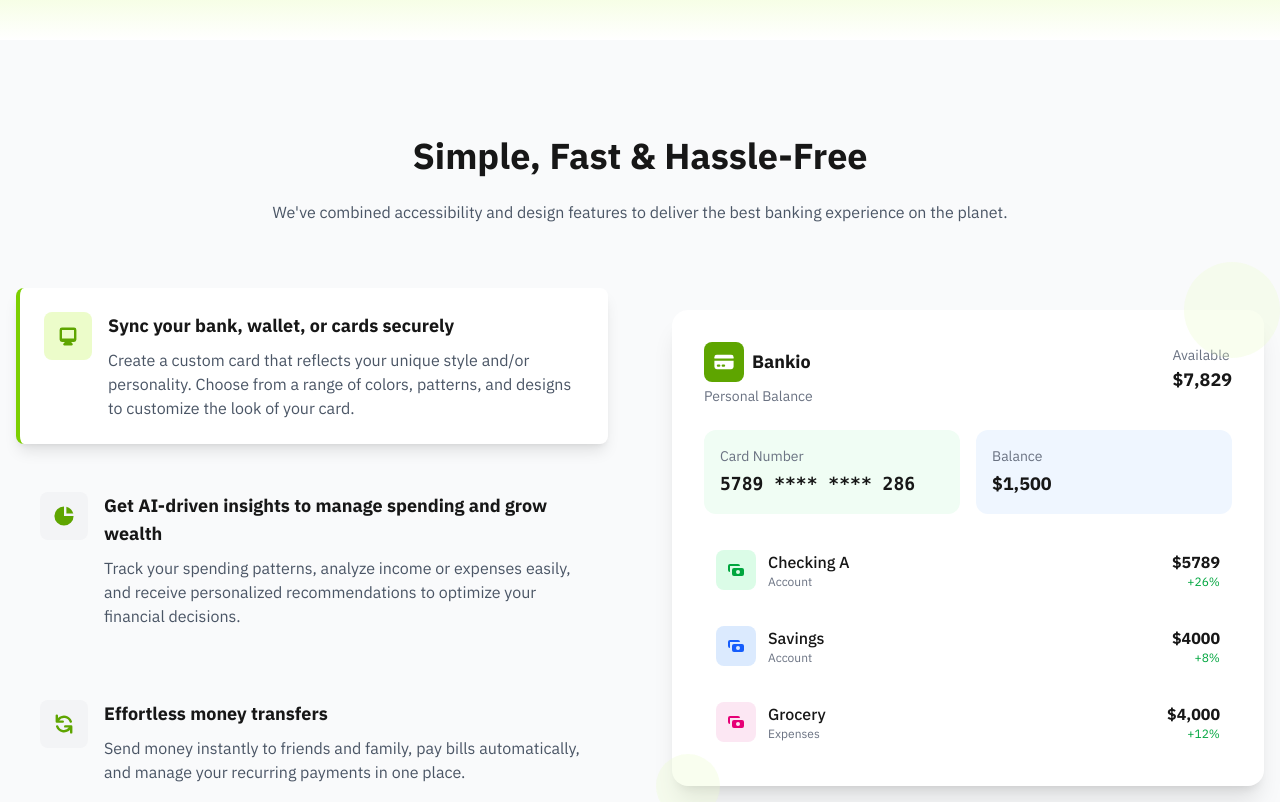
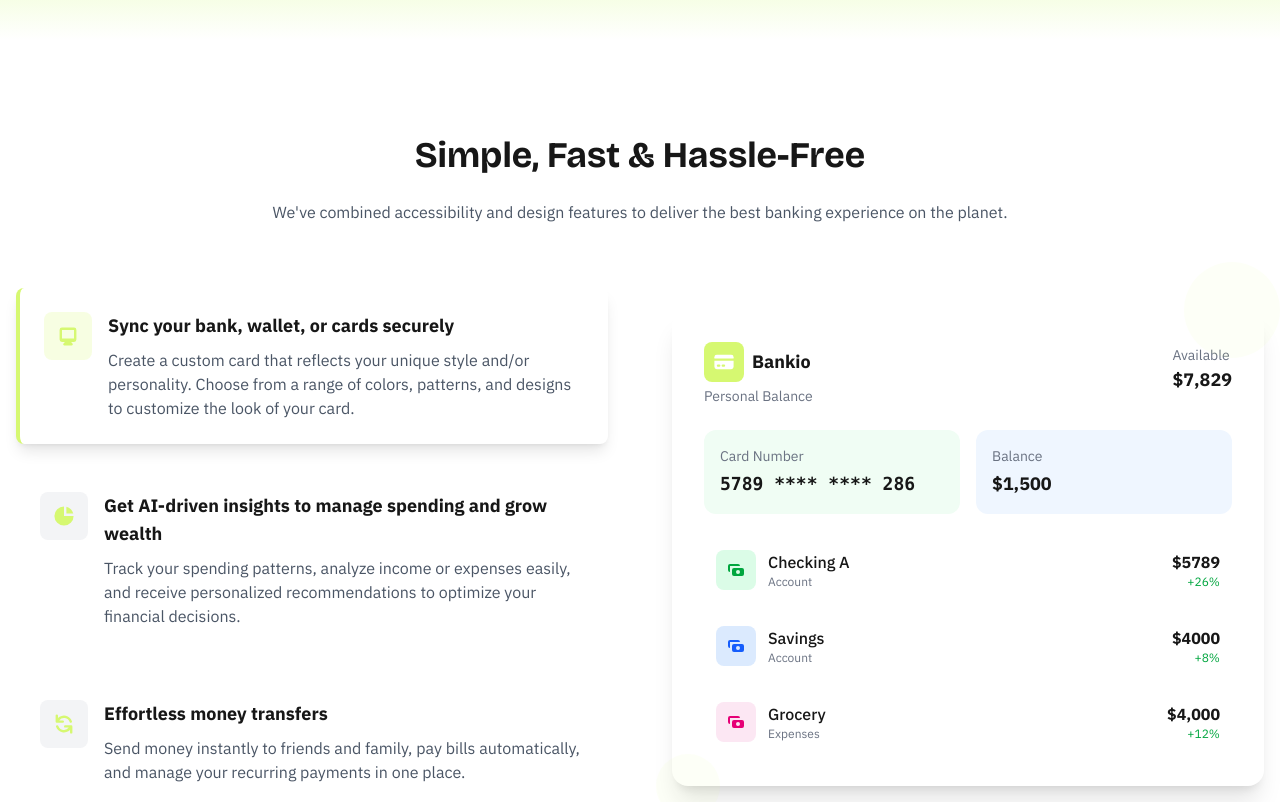
Before and after one commit to Sansarista/banksan, a Next.js app: page / in a window 1280 px wide. Shown: the part 960-1762 px from the top of the page. Built offline with nearby package versions, Linux system fonts and the light colour scheme.

Commit message:
Update: Updated colors

```diff
--- a/src/components/sections/Features.tsx
+++ b/src/components/sections/Features.tsx
@@ -18,7 +18,7 @@
       title: "Sync your bank, wallet, or cards securely",
       description: "Create a custom card that reflects your unique style and/or personality. Choose from a range of colors, patterns, and designs to customize the look of your card.",
       icon: (
-        <svg className="w-6 h-6 text-lime-600" fill="currentColor" viewBox="0 0 20 20">
+        <svg className="w-6 h-6 text-[#d6f871]" fill="currentColor" viewBox="0 0 20 20">
           <path fillRule="evenodd" d="M3 5a2 2 0 012-2h10a2 2 0 012 2v8a2 2 0 01-2 2h-2.22l.123.489.804.804A1 1 0 0113 18H7a1 1 0 01-.707-1.707l.804-.804L7.22 15H5a2 2 0 01-2-2V5zm5.771 7H5V5h10v7H8.771z" clipRule="evenodd" />
         </svg>
       )
@@ -28,7 +28,7 @@
       title: "Get AI-driven insights to manage spending and grow wealth",
       description: "Track your spending patterns, analyze income or expenses easily, and receive personalized recommendations to optimize your financial decisions.",
       icon: (
-        <svg className="w-6 h-6 text-lime-600" fill="currentColor" viewBox="0 0 20 20">
+        <svg className="w-6 h-6 text-[#d6f871]" fill="currentColor" viewBox="0 0 20 20">
           <path d="M2 10a8 8 0 018-8v8h8a8 8 0 11-16 0z" />
           <path d="M12 2.252A8.014 8.014 0 0117.748 8H12V2.252z" />
         </svg>
@@ -39,7 +39,7 @@
       title: "Effortless money transfers",
       description: "Send money instantly to friends and family, pay bills automatically, and manage your recurring payments in one place.",
       icon: (
-        <svg className="w-6 h-6 text-lime-600" fill="currentColor" viewBox="0 0 20 20">
+        <svg className="w-6 h-6 text-[#d6f871]" fill="currentColor" viewBox="0 0 20 20">
           <path fillRule="evenodd" d="M4 2a1 1 0 011 1v2.101a7.002 7.002 0 0111.601 2.566 1 1 0 11-1.885.666A5.002 5.002 0 005.999 7H9a1 1 0 010 2H4a1 1 0 01-1-1V3a1 1 0 011-1zm.008 9.057a1 1 0 011.276.61A5.002 5.002 0 0014.001 13H11a1 1 0 110-2h5a1 1 0 011 1v5a1 1 0 11-2 0v-2.101a7.002 7.002 0 01-11.601-2.566 1 1 0 01.61-1.276z" clipRule="evenodd" />
         </svg>
       )
@@ -53,10 +53,10 @@
   ]
 
   return (
-    <section id="features" className="py-16 md:py-24 bg-gray-50">
+    <section id="features" className="py-16 md:py-24 bg-white">
       <div className="container mx-auto px-4">
         <div className="text-center max-w-3xl mx-auto mb-16">
-          <h2 className="text-3xl md:text-4xl font-bold mb-6">Simple, Fast & Hassle-Free</h2>
+          <h2 className="text-3xl md:text-4xl font-bold font-logo mb-6">Simple, Fast & Hassle-Free</h2>
           <p className="text-gray-600">
             We've combined accessibility and design features to deliver the best banking experience on the planet.
           </p>
@@ -71,13 +71,13 @@
                   key={feature.id}
                   className={`rounded-lg p-6 cursor-pointer transition-all duration-300 ${
                     activeTab === index
-                      ? 'bg-white shadow-lg border-l-4 border-lime-500'
+                      ? 'bg-white shadow-lg border-l-4 border-[#d6f871]'
                       : 'hover:bg-white hover:shadow-md'
                   }`}
                   onClick={() => setActiveTab(index)}
                 >
                   <div className="flex items-start gap-4">
-                    <div className={`p-3 rounded-lg ${activeTab === index ? 'bg-lime-100' : 'bg-gray-100'}`}>
+                    <div className={`p-3 rounded-lg ${activeTab === index ? 'bg-[#d6f871]/20' : 'bg-gray-100'}`}>
                       {feature.icon}
                     </div>
 
@@ -95,13 +95,13 @@
           <div className="relative">
             {activeTab === 0 && (
               <div className="bg-white p-8 rounded-2xl shadow-xl relative">
-                <div className="absolute -top-12 -right-4 w-24 h-24 bg-lime-100 rounded-full opacity-30"></div>
-                <div className="absolute -bottom-8 -left-4 w-16 h-16 bg-lime-100 rounded-full opacity-30"></div>
+                <div className="absolute -top-12 -right-4 w-24 h-24 bg-[#d6f871]/20 rounded-full opacity-30"></div>
+                <div className="absolute -bottom-8 -left-4 w-16 h-16 bg-[#d6f871]/20 rounded-full opacity-30"></div>
 
                 <div className="flex items-start justify-between mb-6">
                   <div>
                     <div className="flex items-center gap-2">
-                      <div className="w-10 h-10 rounded-lg bg-lime-600 flex items-center justify-center">
+                      <div className="w-10 h-10 rounded-lg bg-[#d6f871] flex items-center justify-center">
                         <svg className="w-6 h-6 text-white" fill="currentColor" viewBox="0 0 20 20">
                           <path d="M4 4a2 2 0 00-2 2v1h16V6a2 2 0 00-2-2H4z" />
                           <path fillRule="evenodd" d="M18 9H2v5a2 2 0 002 2h12a2 2 0 002-2V9zM4 13a1 1 0 011-1h1a1 1 0 110 2H5a1 1 0 01-1-1zm5-1a1 1 0 100 2h1a1 1 0 100-2H9z" clipRule="evenodd" />
@@ -173,7 +173,7 @@
                           <div className="w-1/6 h-[40%] bg-gray-200 rounded-t-md mx-1"></div>
                           <div className="w-1/6 h-[60%] bg-gray-200 rounded-t-md mx-1"></div>
                           <div className="w-1/6 h-[30%] bg-gray-200 rounded-t-md mx-1"></div>
-                          <div className="w-1/6 h-[70%] bg-lime-500 rounded-t-md mx-1"></div>
+                          <div className="w-1/6 h-[70%] bg-[#d6f871] rounded-t-md mx-1"></div>
                           <div className="w-1/6 h-[45%] bg-gray-200 rounded-t-md mx-1"></div>
                           <div className="w-1/6 h-[50%] bg-gray-200 rounded-t-md mx-1"></div>
                         </div>
@@ -237,8 +237,8 @@
             {activeTab === 2 && (
               <div className="bg-white p-8 rounded-2xl shadow-xl">
                 <div className="text-center mb-8">
-                  <div className="w-16 h-16 bg-lime-100 rounded-full flex items-center justify-center mx-auto mb-4">
-                    <svg className="w-8 h-8 text-lime-600" fill="currentColor" viewBox="0 0 20 20">
+                  <div className="w-16 h-16 bg-[#d6f871]/20 rounded-full flex items-center justify-center mx-auto mb-4">
+                    <svg className="w-8 h-8 text-[#d6f871]" fill="currentColor" viewBox="0 0 20 20">
                       <path fillRule="evenodd" d="M4 2a1 1 0 011 1v2.101a7.002 7.002 0 0111.601 2.566 1 1 0 11-1.885.666A5.002 5.002 0 005.999 7H9a1 1 0 010 2H4a1 1 0 01-1-1V3a1 1 0 011-1zm.008 9.057a1 1 0 011.276.61A5.002 5.002 0 0014.001 13H11a1 1 0 110-2h5a1 1 0 011 1v5a1 1 0 11-2 0v-2.101a7.002 7.002 0 01-11.601-2.566 1 1 0 01.61-1.276z" clipRule="evenodd" />
                     </svg>
                   </div>
@@ -251,7 +251,7 @@
                     <div className="w-12 h-12 bg-gray-100 rounded-full flex items-center justify-center font-bold text-gray-700">AK</div>
                     <div className="w-12 h-12 bg-gray-100 rounded-full flex items-center justify-center font-bold text-gray-700">BL</div>
                     <div className="w-12 h-12 bg-gray-100 rounded-full flex items-center justify-center font-bold text-gray-700">CP</div>
-                    <div className="w-12 h-12 bg-lime-600 rounded-full flex items-center justify-center text-white">
+                    <div className="w-12 h-12 bg-[#d6f871] rounded-full flex items-center justify-center text-white">
                       <svg className="w-5 h-5" fill="none" stroke="currentColor" viewBox="0 0 24 24">
                         <path strokeLinecap="round" strokeLinejoin="round" strokeWidth={2} d="M12 6v6m0 0v6m0-6h6m-6 0H6" />
                       </svg>
@@ -274,7 +274,7 @@
                           <div className="text-xs text-gray-500">@johndoe</div>
                         </div>
                       </div>
-                      <div className="text-lime-600 font-medium text-sm">
+                      <div className="text-[#d6f871] font-medium text-sm">
                         <svg className="w-5 h-5 inline-block mr-1" fill="currentColor" viewBox="0 0 20 20">
                           <path fillRule="evenodd" d="M16.707 5.293a1 1 0 010 1.414l-8 8a1 1 0 01-1.414 0l-4-4a1 1 0 011.414-1.414L8 12.586l7.293-7.293a1 1 0 011.414 0z" clipRule="evenodd" />
                         </svg>
@@ -282,7 +282,7 @@
                       </div>
                     </div>
 
-                    <button className="w-full bg-lime-600 hover:bg-lime-700 text-white font-medium py-3 rounded-lg transition">
+                    <button className="w-full bg-[#d6f871] hover:bg-[#c4e95c] text-gray-900 font-medium py-3 rounded-lg transition">
                       Send Money
                     </button>
                   </div>
```
Also changed, not shown: src/components/sections/Reviews.tsx (+7 -7 lines).
